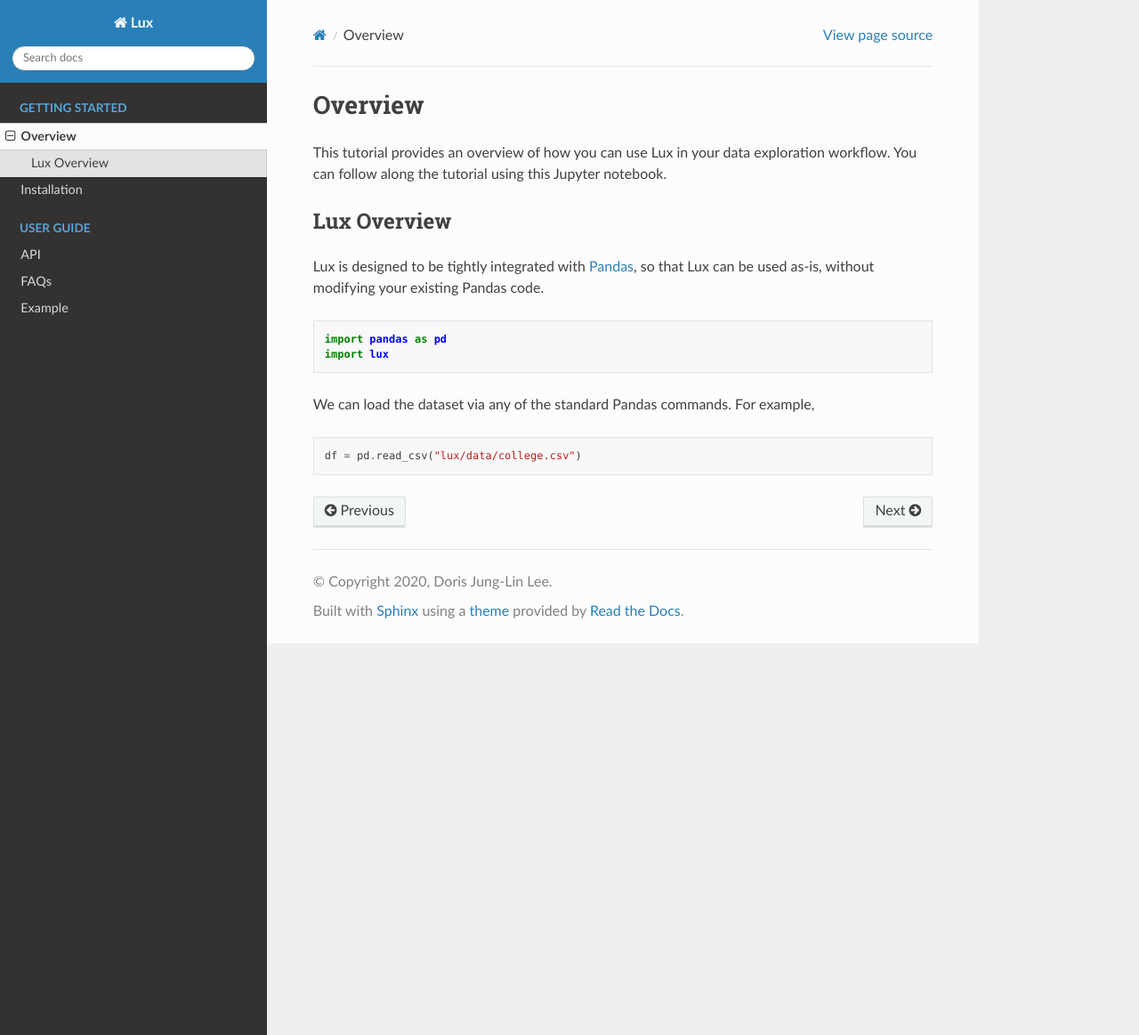
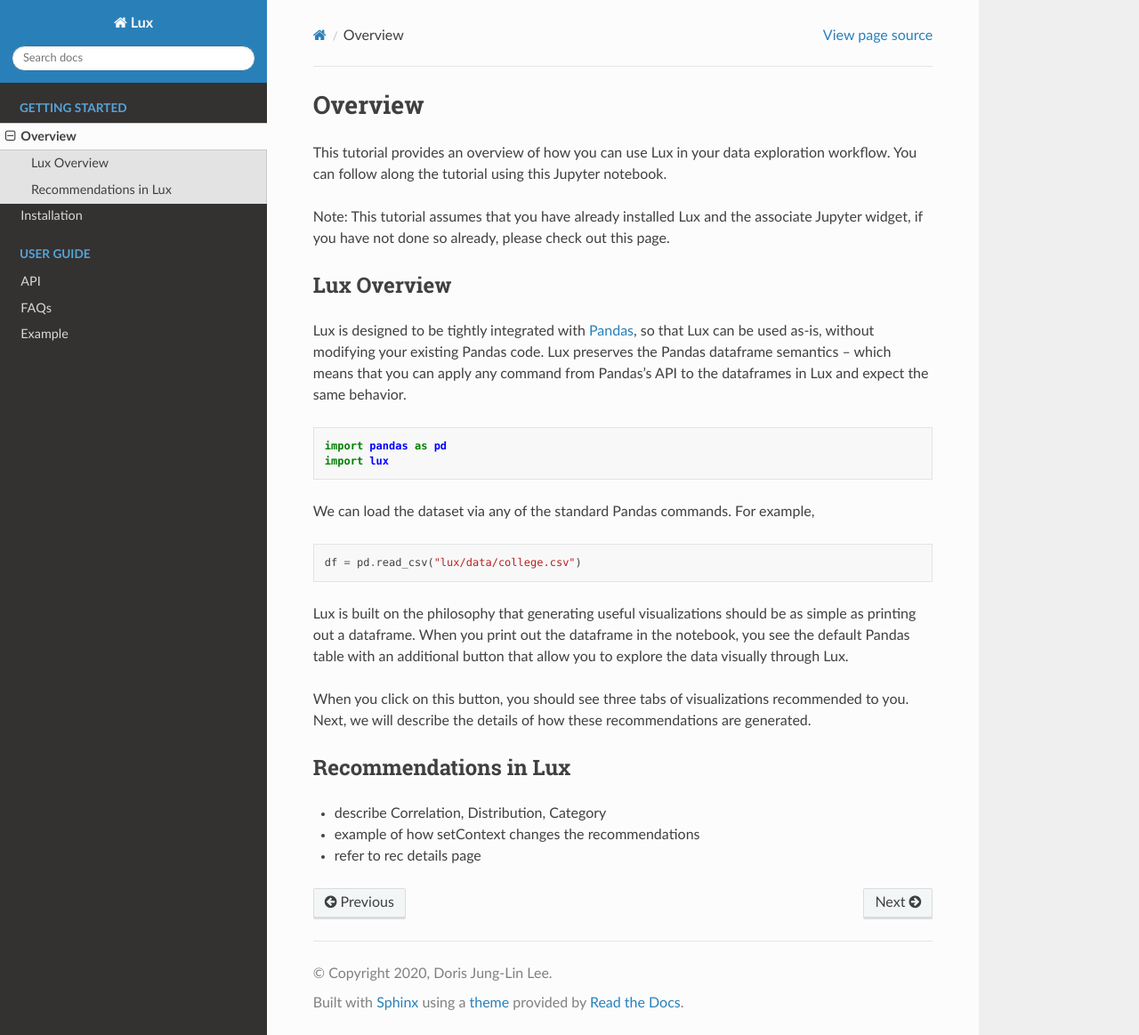
Before and after one commit to lux-org/lux, a Sphinx documentation site: the page built from doc/source/getting_started/overview.rst, in a window 1280 px wide and 1163 px high. Shown: the whole window at 89% size. Built offline with Sphinx 7.4.7 and the Read the Docs theme 2.0.0, drawn with Linux system fonts in a browser that asks for light colours.

Commit message:
update overview documentation

```diff
--- a/doc/source/getting_started/overview.rst
+++ b/doc/source/getting_started/overview.rst
@@ -5,10 +5,15 @@
 This tutorial provides an overview of how you can use Lux in your data exploration workflow.
 You can follow along the tutorial using this Jupyter notebook.
 
+Note: This tutorial assumes that you have already installed Lux and the associate Jupyter widget, if you have not done so already, please check out this page.
+
+.. TODO: add link to page
+
 Lux Overview
 ---------------------
 
 Lux is designed to be tightly integrated with `Pandas <https://pandas.pydata.org/>`_, so that Lux can be used as-is, without modifying your existing Pandas code.
+Lux preserves the Pandas dataframe semantics -- which means that you can apply any command from Pandas's API to the dataframes in Lux and expect the same behavior.
 
 .. code-block:: python
 
@@ -20,3 +25,20 @@
 .. code-block:: python
 
     df = pd.read_csv("lux/data/college.csv")
+
+Lux is built on the philosophy that generating useful visualizations should be as simple as printing out a dataframe.
+When you print out the dataframe in the notebook, you see the default Pandas table with an additional button that allow you to explore the data visually through Lux.
+
+.. TODO: insert image
+
+When you click on this button, you should see three tabs of visualizations recommended to you. Next, we will describe the details of how these recommendations are generated.
+
+.. TODO: insert image
+
+Recommendations in Lux
+---------------------
+
+
+- describe Correlation, Distribution, Category
+- example of how setContext changes the recommendations
+- refer to rec details page
```
Also changed, not shown: doc/source/reference/lux.view.rst (added, +30 -0 lines), 1 other file.
